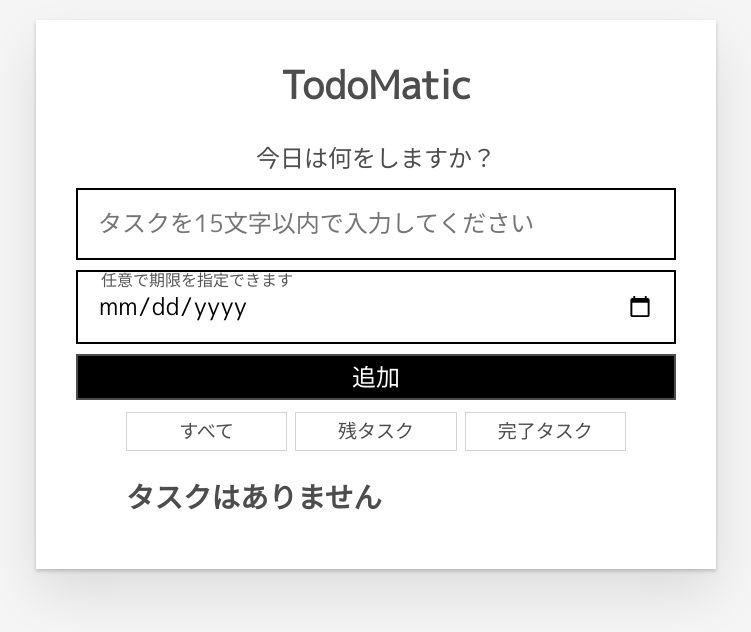
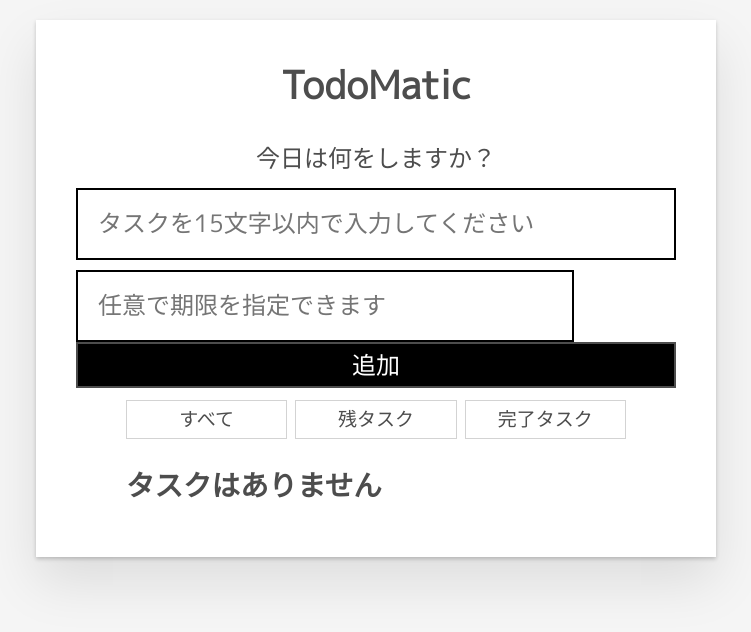
Before and after one commit to nihonium/__todoApp250416, a React (Vite) app in the folder moz-todo-react/: page / in a window 1280 px wide. Shown: the top 632 px of the page, without its empty margins (264-1015 px from the left). Built offline with nearby package versions, Linux system fonts and the light colour scheme.

Commit message:
react-datepicker

```diff
--- a/moz-todo-react/package.json
+++ b/moz-todo-react/package.json
@@ -13,7 +13,9 @@
     "lint": "eslint ."
   },
   "dependencies": {
+    "date-fns": "^4.1.0",
     "react": "^19.0.0",
+    "react-datepicker": "^8.3.0",
     "react-dom": "^19.0.0",
     "react-hook-form": "^7.55.0"
   },
--- a/moz-todo-react/src/App.jsx
+++ b/moz-todo-react/src/App.jsx
@@ -47,8 +47,8 @@ function App(props) {
     localStorage.setItem("tasks", JSON.stringify(remainingTasks));
   }
 
-  function addTask(name, dueDate) {
-    const newTask = { id: `todo-${nanoid()}`, name, completed: false, dueDate};
+  function addTask(name, selectedDate) {
+    const newTask = { id: `todo-${nanoid()}`, name, completed: false, selectedDate};
     setTasks([...tasks, newTask]);
     localStorage.setItem("tasks", JSON.stringify([...tasks, newTask]));
   };
@@ -72,7 +72,7 @@ function App(props) {
       id={task.id}
       name={task.name}
       completed={task.completed}
-      dueDate={task.dueDate}
+      selectedDate={task.selectedDate}
       key={task.id}
       toggleTaskCompleted={toggleTaskCompleted}
       deleteTask={deleteTask}
--- a/moz-todo-react/src/components/Form.jsx
+++ b/moz-todo-react/src/components/Form.jsx
@@ -1,10 +1,13 @@
 import { useState } from "react";
 import validateForm from "./validateForm";
+import DatePicker from "react-datepicker";
+import { ja } from 'date-fns/locale';
+import "react-datepicker/dist/react-datepicker.css";
 
 function Form(props) {
     const [name, setName] = useState("");
     const [nameError, setNameError] = useState('');
-    const [dueDate, setDueDate] = useState("");
+    const [selectedDate, setSelectedDate] = useState('');
 
     function handleChangeName(event) {
         const value = event.target.value;
@@ -13,15 +16,8 @@ function Form(props) {
     }
 
     function handleChangeDate(event) {
-        const placeholder = document.querySelector('#placeholder');
         const value = event.target.value;
-        // プレースホルダーの表示/非表示を切り替え
-        if (value) {
-            placeholder.style.display = 'none';
-        } else {
-            placeholder.style.display = 'block';
-        }
-        setDueDate(value);
+        setSelectedDate(value);
     }
 
     const handleBlurName = (e) => {
@@ -34,11 +30,10 @@ function Form(props) {
         event.preventDefault();
         const error = validateForm(name);
         if (error) return setNameError(error);
-        props.addTask(name, dueDate);
+        props.addTask(name, selectedDate);
         setName("");
         setNameError('');
-        setDueDate("");
-        document.querySelector('#placeholder').style.display = 'block'; // プレースホルダーを表示
+        setSelectedDate("");
     }
 
     return (
@@ -59,22 +54,17 @@ function Form(props) {
                 onChange={handleChangeName}
                 placeholder="タスクを15文字以内で入力してください"
             />
-            <div className="input-wrap">
-                <input
-                    type="date"
-                    id="new-date-input"
-                    className="input input__lg"
-                    value={dueDate}
-                    onChange={handleChangeDate}
-                    min={new Date().toISOString().split("T")[0]} // 今日の日付を最小値に設定
-                />
-                <span
-                    id="placeholder"
-                    className="placeholder"
-                >
-                    任意で期限を指定できます
-                </span>
-            </div>
+            <DatePicker
+                id="new-date-input"
+                className="input input__lg"
+                name="date"
+                selected={selectedDate}
+                onChange={(date) => setSelectedDate(date)}
+                dateFormat="yyyy/MM/dd"
+                locale={ja}
+                minDate={new Date()}
+                placeholderText="任意で期限を指定できます"
+            />
             {nameError && <p>{nameError}</p>}
             <button type="submit" className="btn btn__primary btn__lg" disabled={nameError}>
                 追加
--- a/moz-todo-react/src/components/Todo.jsx
+++ b/moz-todo-react/src/components/Todo.jsx
@@ -5,7 +5,7 @@ function Todo(props) {
   const [isEditing, setEditing] = useState(false);
   const [newName, setNewName] = useState("");
   const [nameError, setNameError] = useState('');
-  const [dueDate, setDueDate] = useState("");
+  const [selectedDate, setSelectedDate] = useState('');
 
   function handleChange(e) {
     setNewName(e.target.value);
@@ -23,9 +23,9 @@ function Todo(props) {
     e.preventDefault();
     const error = validateForm(newName);
     if (error) return setNameError(error);
-    props.editTask(props.id, newName, dueDate);
+    props.editTask(props.id, newName, selectedDate);
     setNewName("");
-    setDueDate("");
+    setSelectedDate("");
     setEditing(false);
   }
 
@@ -65,7 +65,7 @@ function Todo(props) {
 
   // 期限切れ処理
   // 過去の日付が設定されている場合、赤色で表示
-  const isOverdue = new Date(props.dueDate) < new Date() && !props.completed;
+  const isOverdue = new Date(props.selectedDate) < new Date() && !props.completed;
 
   const viewTemplate = (
     <div className="stack-small">
@@ -79,7 +79,7 @@ function Todo(props) {
         <label className="todo-label" htmlFor={props.id}>
           {props.name}
           <span className="todo-label__due-date" style={{color: isOverdue ? 'red' : 'inherit'}}>
-            {props.dueDate ? `期限：${props.dueDate}` : "期限なし"}
+            {props.selectedDate ? `期限：${props.selectedDate}` : "期限なし"}
           </span>
         </label>
       </div>
--- a/moz-todo-react/src/index.css
+++ b/moz-todo-react/src/index.css
@@ -327,17 +327,3 @@ body {
   position: relative;
   z-index: 1;
 }
-
-.placeholder {
-  position: absolute;
-  z-index: 2;
-  color: #565656;
-  font-size: 1.6rem;
-  font-weight: 400;
-  line-height: 1.25;
-  padding-left: 20px;
-  top: 0;
-  bottom: 0;
-  left: 5px;
-  margin: auto;
-}
```
Also changed, not shown: 1 other file (tests, documents, lock files or other folders).
